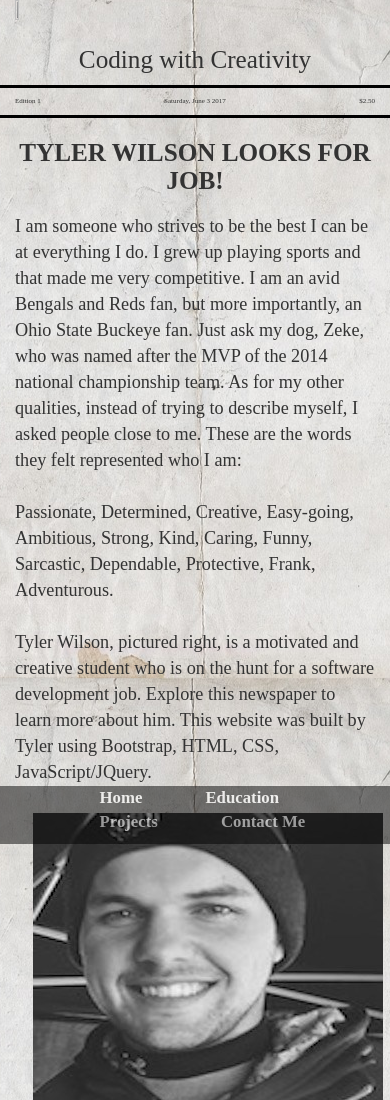
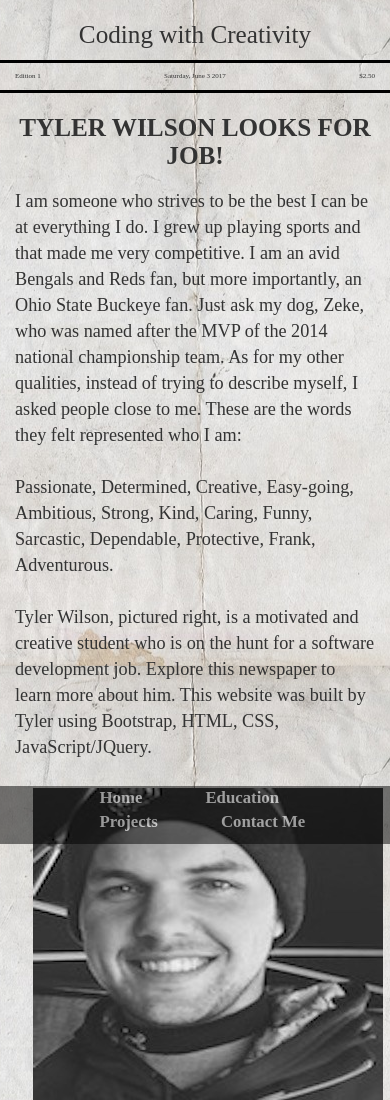
Before and after one commit to txwilson/txwilson.github.io, a plain HTML site: page index.html in a window 390 px wide. Shown: the top 1100 px of the page. Drawn offline with nearby package versions, Linux system fonts and the light colour scheme; a web font is replaced by a local one.

Commit message:
began converting to allow mobile

```diff
--- a/index.css
+++ b/index.css
@@ -94,14 +94,6 @@ li{
     margin-top: 38%;
 }
 
-@media only screen and (max-width: 500px) {
-    #logo {
-        height: 5%;
-        width: 10%;
-        margin-top: 0;
-    }
-}
-
 #special{
     margin-left: -95%;
 }
@@ -116,7 +108,7 @@ li{
 }
 
 @media only screen and (max-width: 500px) {
-    #pups, #market, #special {
+    #pups, #market, #special, #logo {
         display: none;
     }
 }
```
Also changed, not shown: images/logo.jpg (added).
